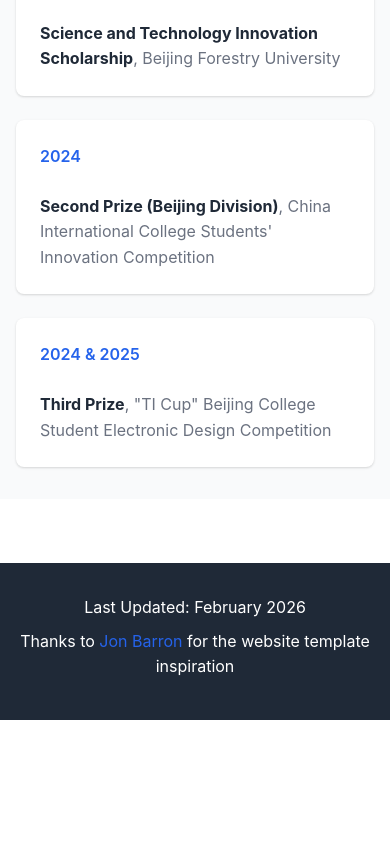
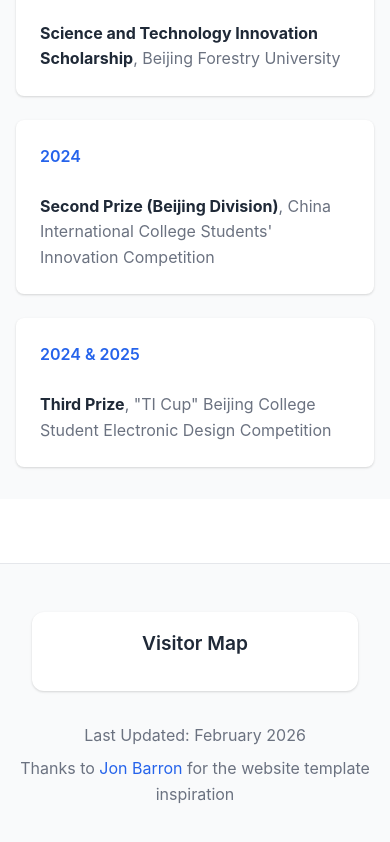
Before and after one commit to NamelessCrew/namelesscrew.github.io, a plain HTML site: page index.html in a window 390 px wide. Shown: the part 7037-7879 px from the top of the page. Before the commit the page ends 7757 px from the top, so only its background shows below. Drawn offline with Linux system fonts and the light colour scheme.

Commit message:
Add MapMyVisitors visitor tracking map in footer

```diff
--- a/css/style.css
+++ b/css/style.css
@@ -609,3 +609,49 @@ html {
         font-size: 1.1rem;
     }
 }
+
+/* Visitor Map */
+.visitor-map {
+    margin: 2rem auto;
+    padding: 1.5rem;
+    background: var(--bg-primary);
+    border-radius: 12px;
+    box-shadow: var(--shadow);
+    max-width: 800px;
+}
+
+.visitor-map h3 {
+    font-size: 1.5rem;
+    font-weight: 600;
+    margin-bottom: 1rem;
+    text-align: center;
+}
+
+/* Footer */
+.footer {
+    background-color: var(--bg-secondary);
+    padding: 2rem 0;
+    text-align: center;
+    color: var(--text-secondary);
+    border-top: 1px solid var(--border-color);
+}
+
+.footer a {
+    color: var(--primary-color);
+    text-decoration: none;
+}
+
+.footer a:hover {
+    text-decoration: underline;
+}
+
+@media (max-width: 768px) {
+    .visitor-map {
+        padding: 1rem;
+        margin: 1rem;
+    }
+
+    .visitor-map h3 {
+        font-size: 1.2rem;
+    }
+}
--- a/index.html
+++ b/index.html
@@ -281,7 +281,15 @@
 
     <footer class="footer">
         <div class="container">
-            <p>Last Updated: February 2026</p>
+            <!-- Visitor Map -->
+            <div class="visitor-map">
+                <h3 style="text-align: center; margin-bottom: 1rem; color: var(--text-primary);">Visitor Map</h3>
+                <div style="display: flex; justify-content: center; align-items: center;">
+                    <script type="text/javascript" id="mapmyvisitors" src="//mapmyvisitors.com/map.js?d=a8a9duv6IXl7SmOKZymmPL7NmKR7bH2Z6qVu9o_rras&cl=ffffff&w=a"></script>
+                </div>
+            </div>
+
+            <p style="margin-top: 2rem;">Last Updated: February 2026</p>
             <p>
                 Thanks to <a href="https://jonbarron.info/" target="_blank">Jon Barron</a> for the website template inspiration
             </p>
```
